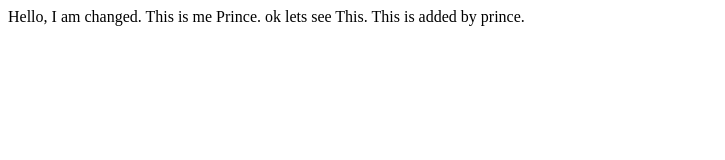
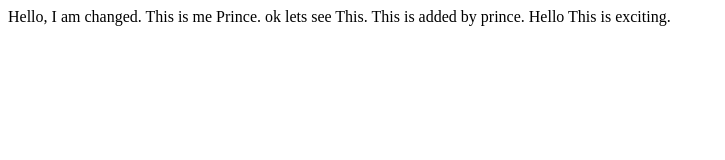
Before and after one commit to CoderZenBD/my-project, a plain HTML site: page index.html in a window 1280 px wide. Shown: the whole page, without its empty margins (0-725 px from the left). Drawn offline with Linux system fonts and the light colour scheme.

Commit message:
Update index.html

```diff
--- a/index.html
+++ b/index.html
@@ -10,5 +10,6 @@
     Hello, I am changed. This is me Prince.
     ok lets see This.
     This is added by prince.
+    Hello This is exciting.
 </body>
 </html>
```
